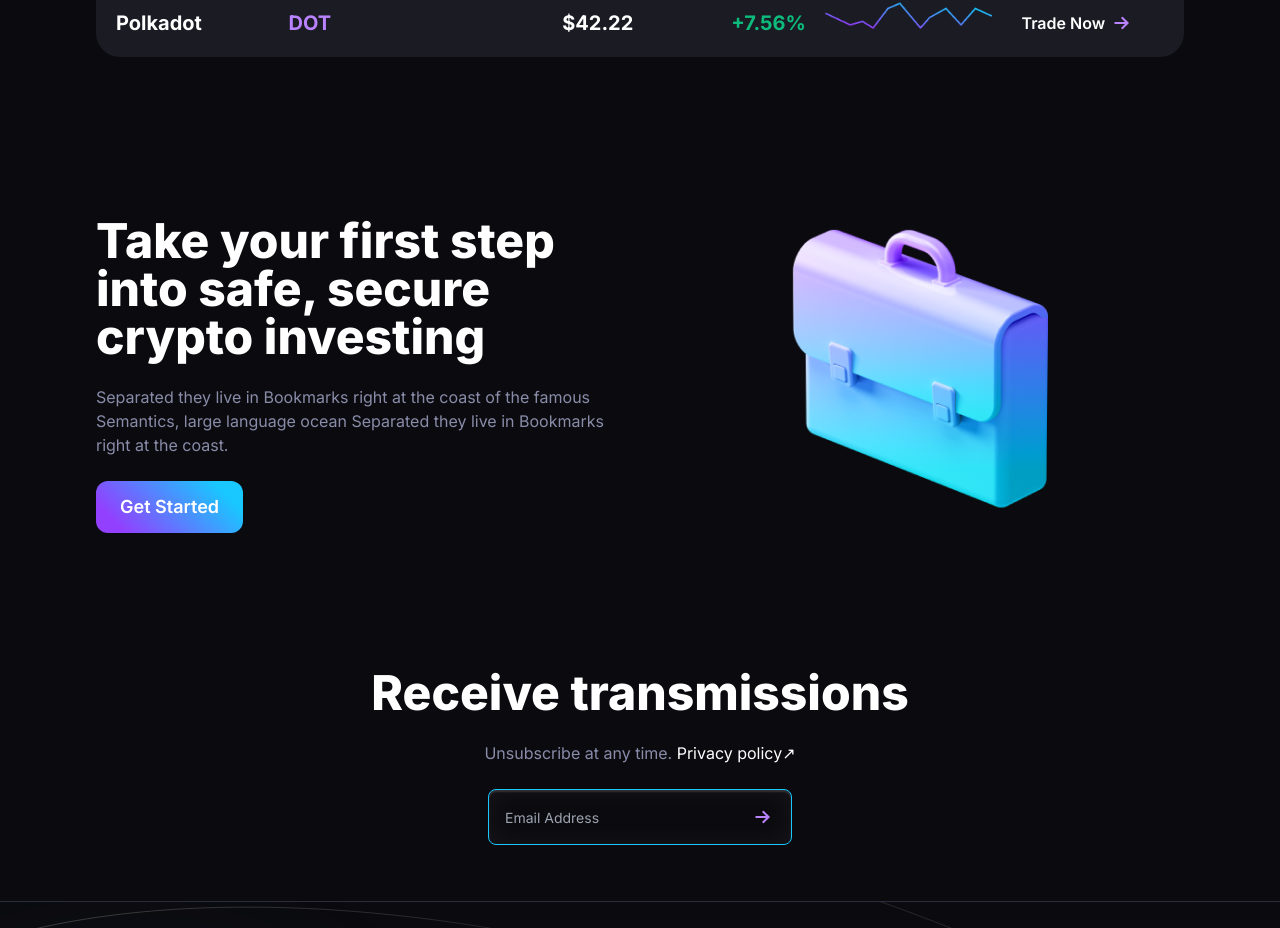
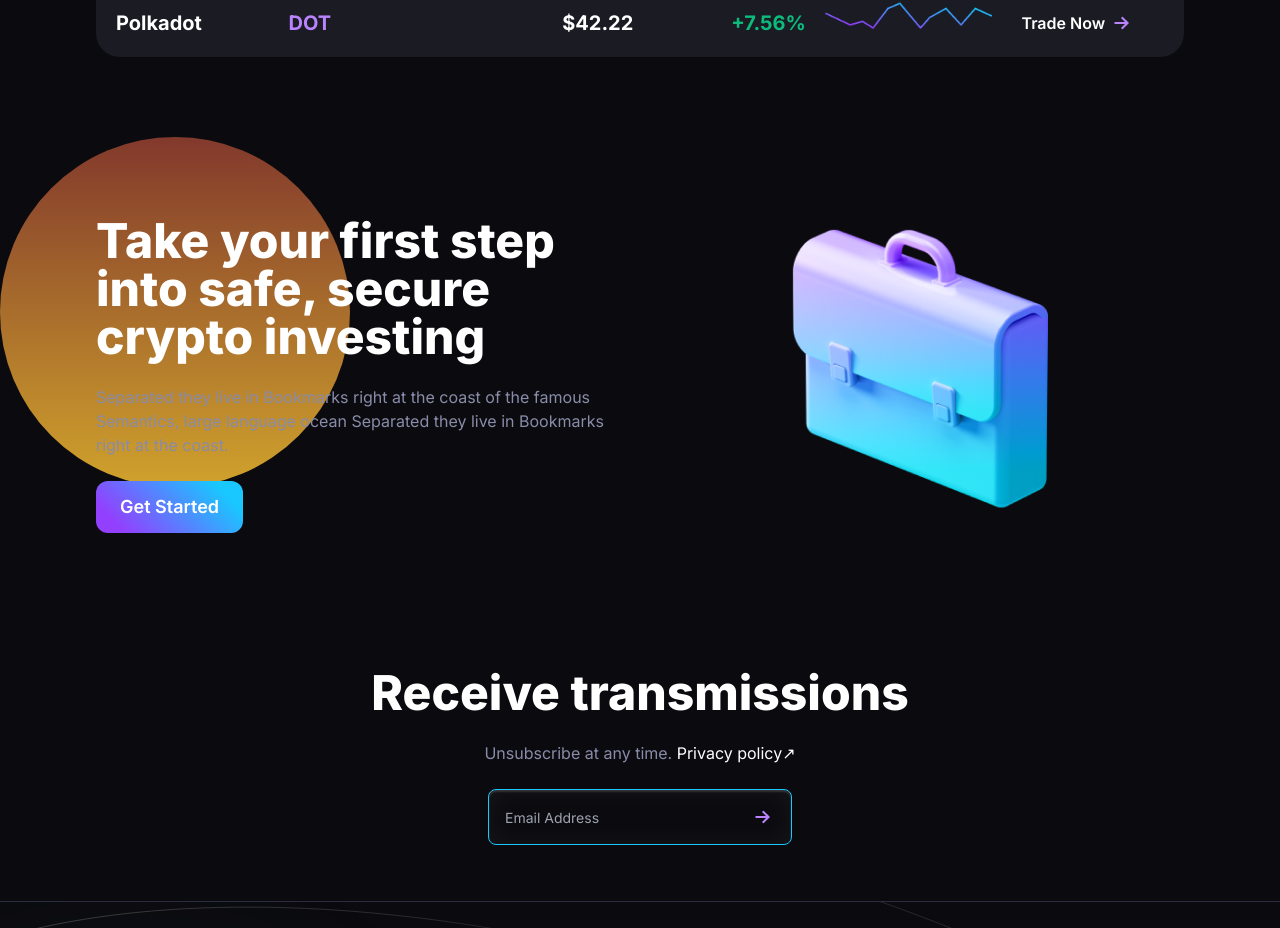
Before and after one commit to gift56/coinflip, a Vue app: page / in a window 1280 px wide. Shown: the part 2668-3596 px from the top of the page. Built offline with nearby package versions, Linux system fonts and the light colour scheme.

Commit message:
working on some updated

```diff
--- a/src/components/Exchange.vue
+++ b/src/components/Exchange.vue
@@ -62,8 +62,14 @@
                 {{ graphInfo.percentage }}
               </h6>
             </div>
-            <div class="w-full flex lg:items-center lg:justify-center pr-4 lg:pr-0 lg:pl-4">
-              <img :src="graphInfo.graphImage" :alt="graphInfo.coinName" class="w-full object-contain" />
+            <div
+              class="w-full flex lg:items-center lg:justify-center pr-4 lg:pr-0 lg:pl-4"
+            >
+              <img
+                :src="graphInfo.graphImage"
+                :alt="graphInfo.coinName"
+                class="w-full object-contain"
+              />
             </div>
             <div class="w-full">
               <RouterLink
@@ -82,6 +88,9 @@
         </div>
       </div>
     </div>
+    <div
+      class="w-[350px] h-[350px] bg-orangeBg rounded-full absolute"
+    ></div>
   </section>
 </template>
 
```
